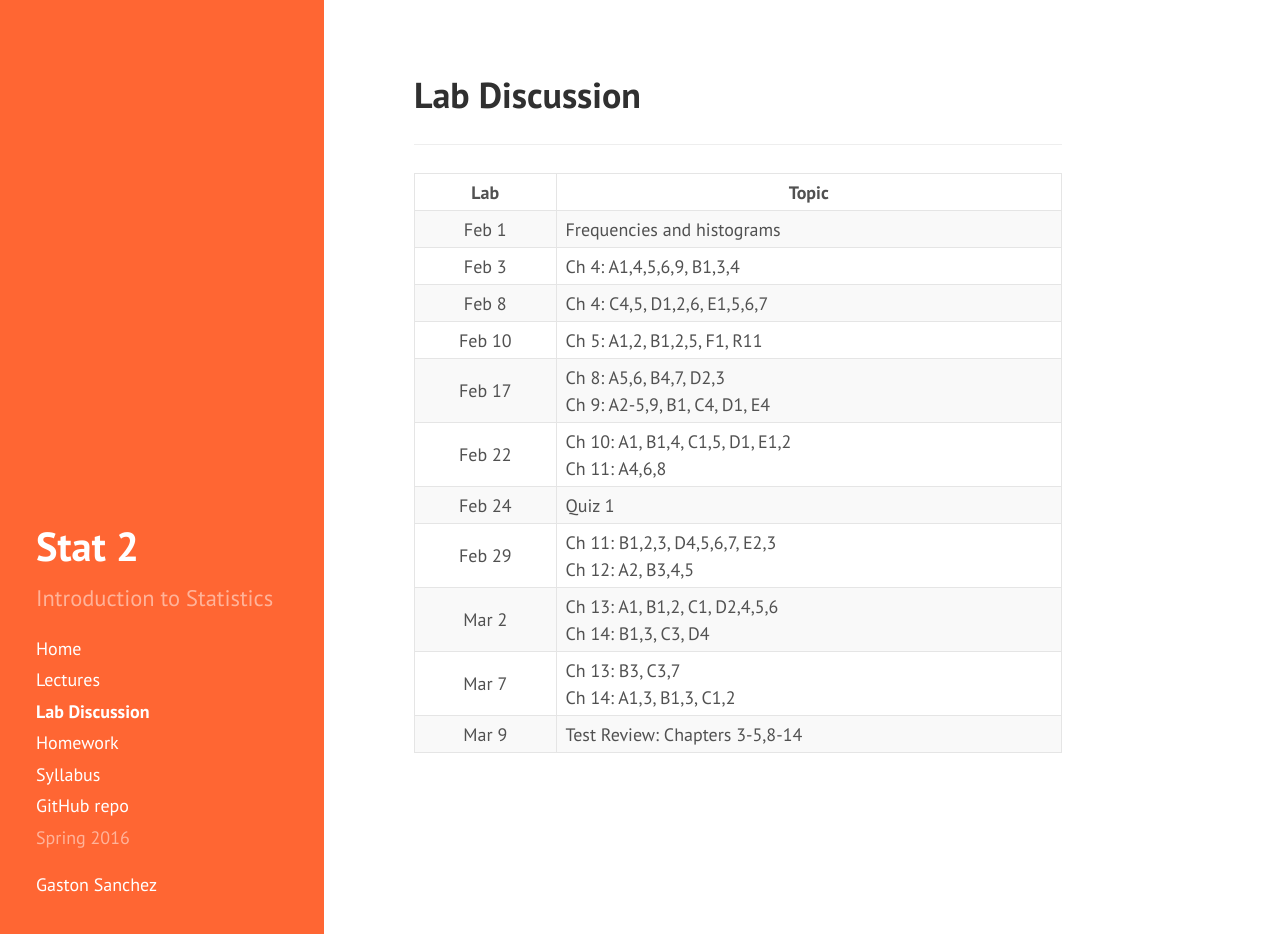
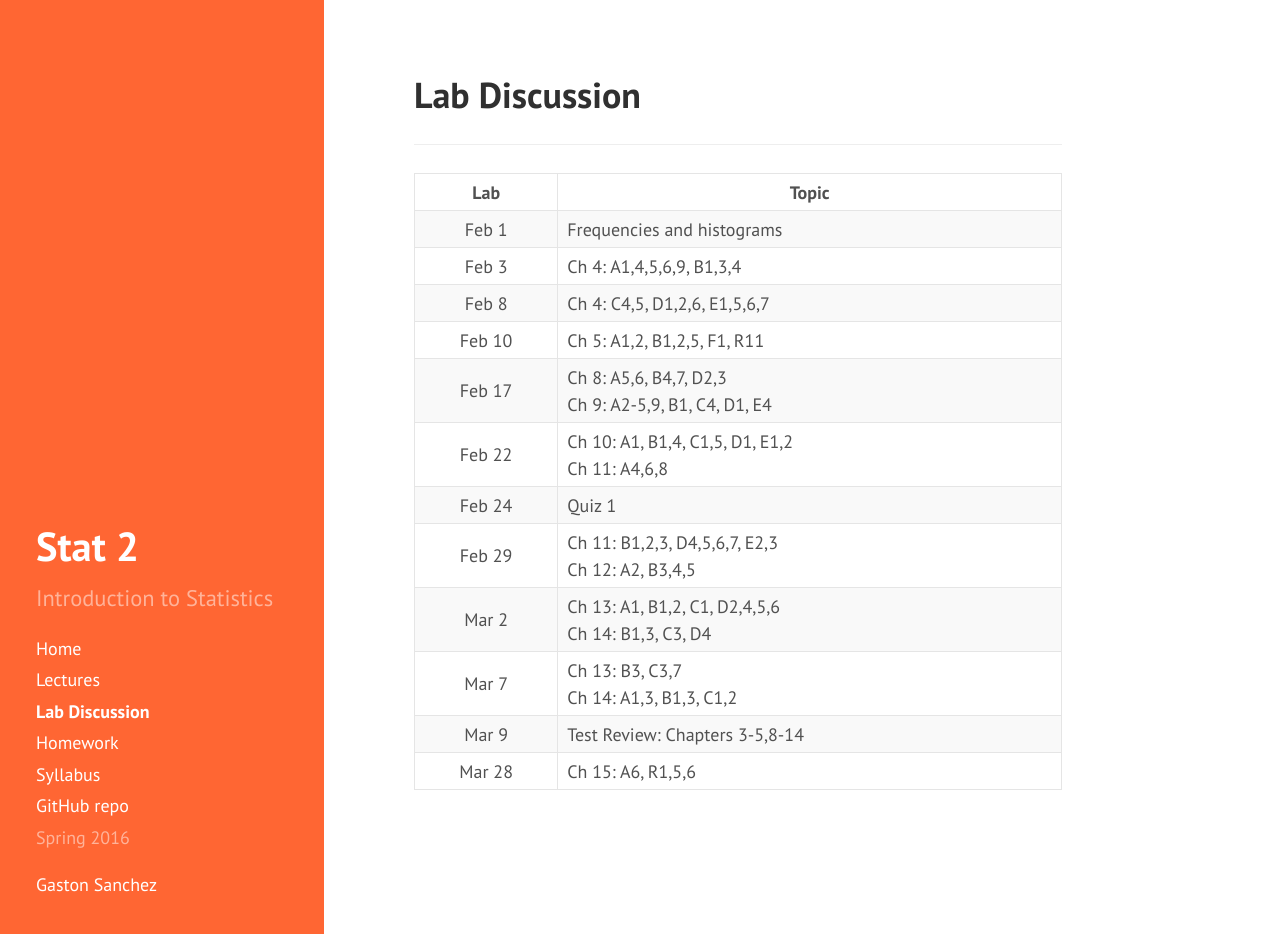
Before and after one commit to gastonstat/relic-stat2, a Jekyll site: the page built from lab/index.md, in a window 1280 px wide and 934 px high. Built offline with Jekyll 4.4.1, drawn with Linux system fonts in a browser that asks for light colours; nearby versions of some CDN libraries.

Commit message:
lab: added lab about binomial probability

```diff
--- a/lab/index.md
+++ b/lab/index.md
@@ -62,5 +62,9 @@ title: Lab Discussion
       <td align="center">Mar 9</td>
       <td>Test Review: Chapters 3-5,8-14</td>
     </tr>
+    <tr>
+      <td align="center">Mar 28</td>
+      <td>Ch 15: A6, R1,5,6</td>
+    </tr>
   </tbody>
  </table>
```
